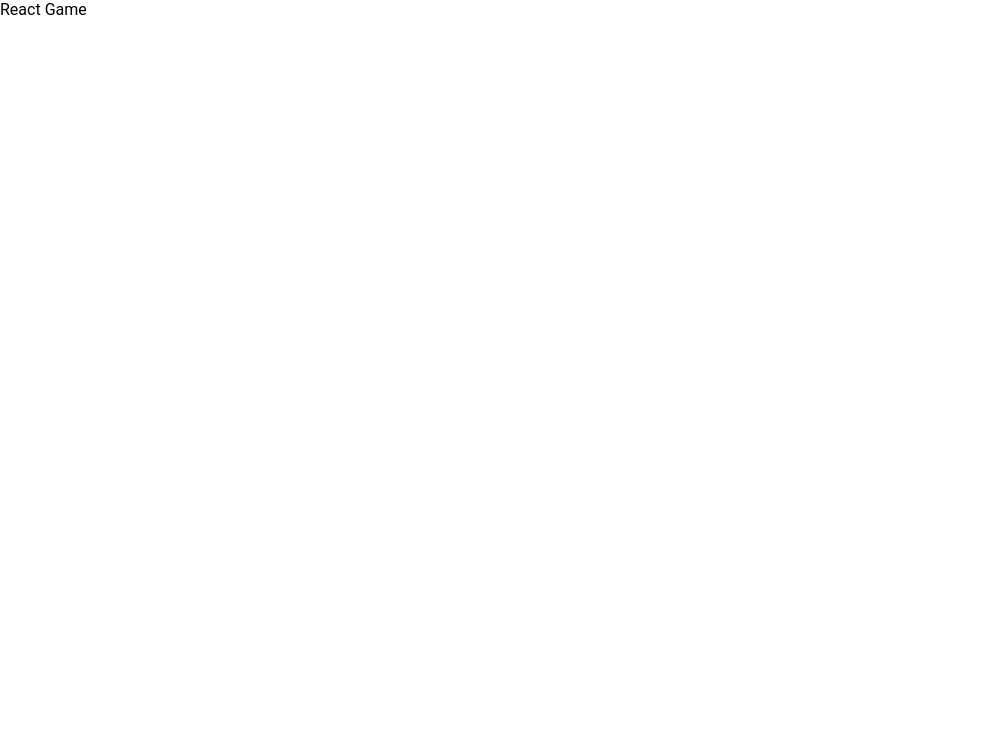
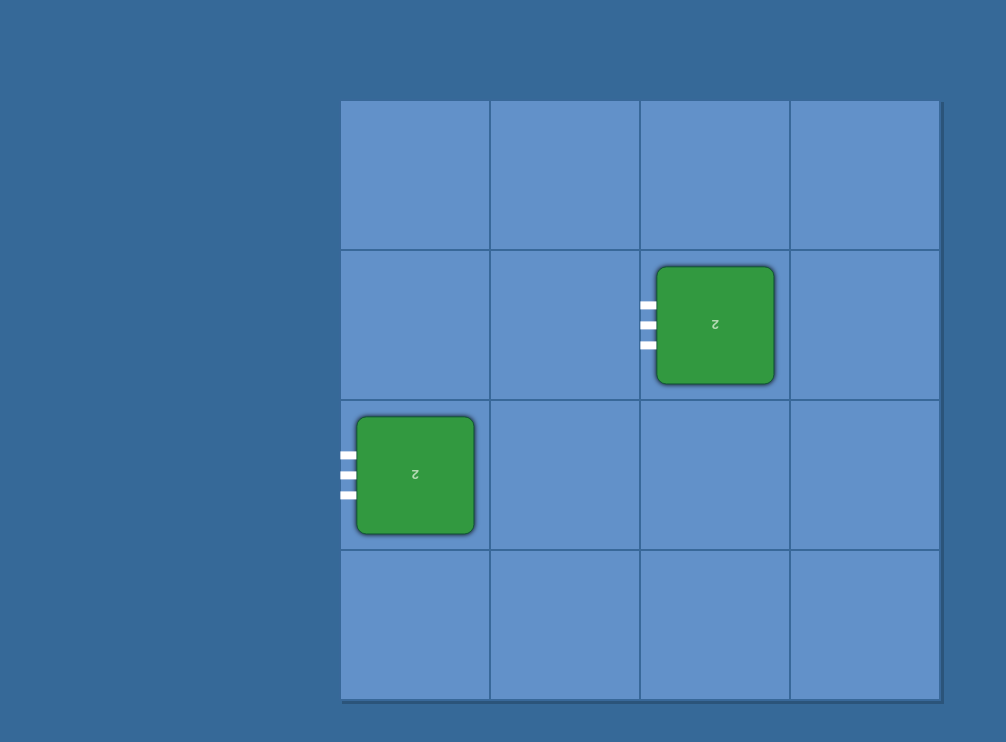
Before and after one commit to victorlitvinenko/react-game, a React (Create React App) app: page / in a window 1280 px wide. Shown: the top 742 px of the page, without its empty margins (0-1006 px from the left). Built offline with nearby package versions, Linux system fonts and the light colour scheme; the HTML template or start-up script is replaced by a standard one.

Commit message:
feat: add grid and cube components preview

```diff
--- a/src/App.tsx
+++ b/src/App.tsx
@@ -1,7 +1,13 @@
 import React from 'react';
 
+import Grid from './comonents/Grid';
+
 const App: React.FC = () => {
-  return <div className="App">React Game</div>;
+  return (
+    <div className="app">
+      <Grid />
+    </div>
+  );
 };
 
 export default App;
--- /dev/null
+++ b/src/comonents/Cube.tsx
@@ -0,0 +1,32 @@
+import React, { useState } from 'react';
+
+import './cube.scss';
+
+interface ICubeProps {
+  rotate: number;
+}
+
+const Cube: React.FC<ICubeProps> = ({ rotate }) => {
+  const [rotation, setRotation] = useState(rotate);
+
+  return (
+    <div className="cube">
+      <button
+        type="button"
+        onClick={() => setRotation(rotation + 1)}
+        style={{
+          transform: `rotate(${rotation * 90}deg)`,
+        }}
+      >
+        <h4>{rotation % 4}</h4>
+        <div className="cube__icon">
+          <div />
+          <div />
+          <div />
+        </div>
+      </button>
+    </div>
+  );
+};
+
+export default Cube;
--- /dev/null
+++ b/src/comonents/Grid.tsx
@@ -0,0 +1,30 @@
+import React from 'react';
+
+import Cube from './Cube';
+import random from '../libs/random';
+
+import './grid.scss';
+
+const Grid: React.FC = () => {
+  const matrix = Array(4 * 4).fill(null);
+  matrix[random(0, 15)] = 1;
+  matrix[random(0, 15)] = 1;
+  matrix[random(0, 15)] = 1;
+
+  // const randomFill = (count: number) => {
+  //   const result = [];
+  //   for (let i = 1; i <= count; i += 1) {
+
+  //   }
+  // };
+
+  return (
+    <div className="grid">
+      {matrix.flat().map((cell) => (
+        <div className="grid__cell">{cell ? <Cube rotate={2} /> : <div />}</div>
+      ))}
+    </div>
+  );
+};
+
+export default Grid;
--- /dev/null
+++ b/src/comonents/cube.scss
@@ -0,0 +1,35 @@
+.cube {
+  position: relative;
+  padding: 0;
+
+  &__icon {
+    position: absolute;
+    left: calc(100% + 1px);
+    top: 50%;
+    transform: translate(0, -50%);
+    width: 13%;
+
+    & > div {
+      height: 8px;
+      background: white;
+      margin: 12px 0;
+    }
+  }
+
+  & > button {
+    width: 100%;
+    height: 100%;
+    background: #329940;
+    border: 1px solid #125c37;
+    box-shadow: 0px 0px 5px black;
+    color: #b4dab3;
+    border-radius: 10px;
+    transition: .3s;
+    cursor: pointer;
+    padding: 0;
+
+    &:focus {
+      outline: none;
+    }
+  }
+}
--- /dev/null
+++ b/src/comonents/grid.scss
@@ -0,0 +1,23 @@
+.grid {
+  display: grid;
+  grid-template-rows: repeat(4, 1fr);
+  grid-template-columns: repeat(4, 1fr);
+  min-width: 600px;
+  min-height: 600px;
+  background: #6291c9;
+  border: 1px solid #386899;
+  box-shadow: 3px 3px 0 0 rgb(0 0 0 / 20%);
+
+  &__cell {
+    flex-grow: 1;
+    border: 1px solid #386899;
+    display: flex;
+    align-items: center;
+    justify-content: center;
+
+    & > * {
+      width: 80%;
+      height: 80%;
+    }
+  }
+}
--- a/src/index.css
+++ b/src/index.css
@@ -5,9 +5,17 @@ body {
     sans-serif;
   -webkit-font-smoothing: antialiased;
   -moz-osx-font-smoothing: grayscale;
+  background: #366998;
 }
 
 code {
   font-family: source-code-pro, Menlo, Monaco, Consolas, 'Courier New',
     monospace;
 }
+
+.app {
+  height: 100vh;
+  display: flex;
+  align-items: center;
+  justify-content: center;
+}
--- /dev/null
+++ b/src/libs/random.ts
@@ -0,0 +1 @@
+export default (min: number, max: number): number => Math.floor(Math.random() * (max - min + 1)) + min;
```
